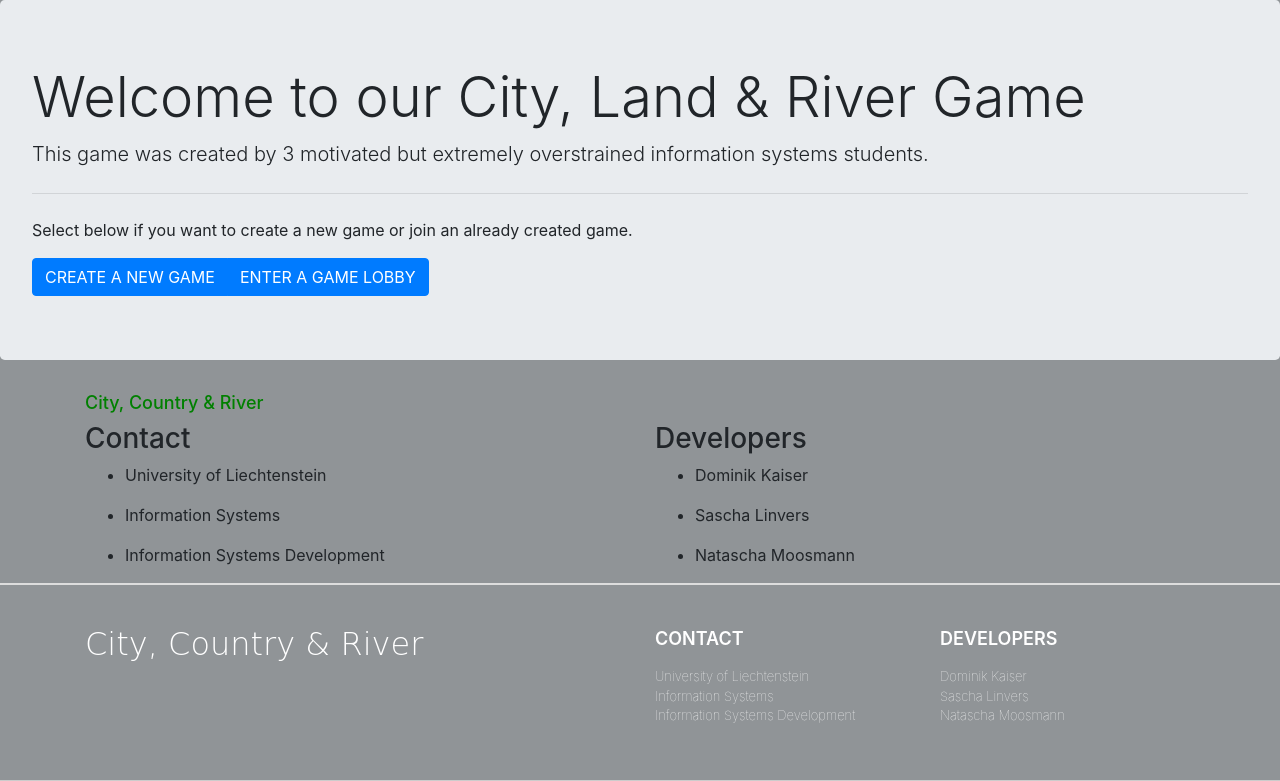
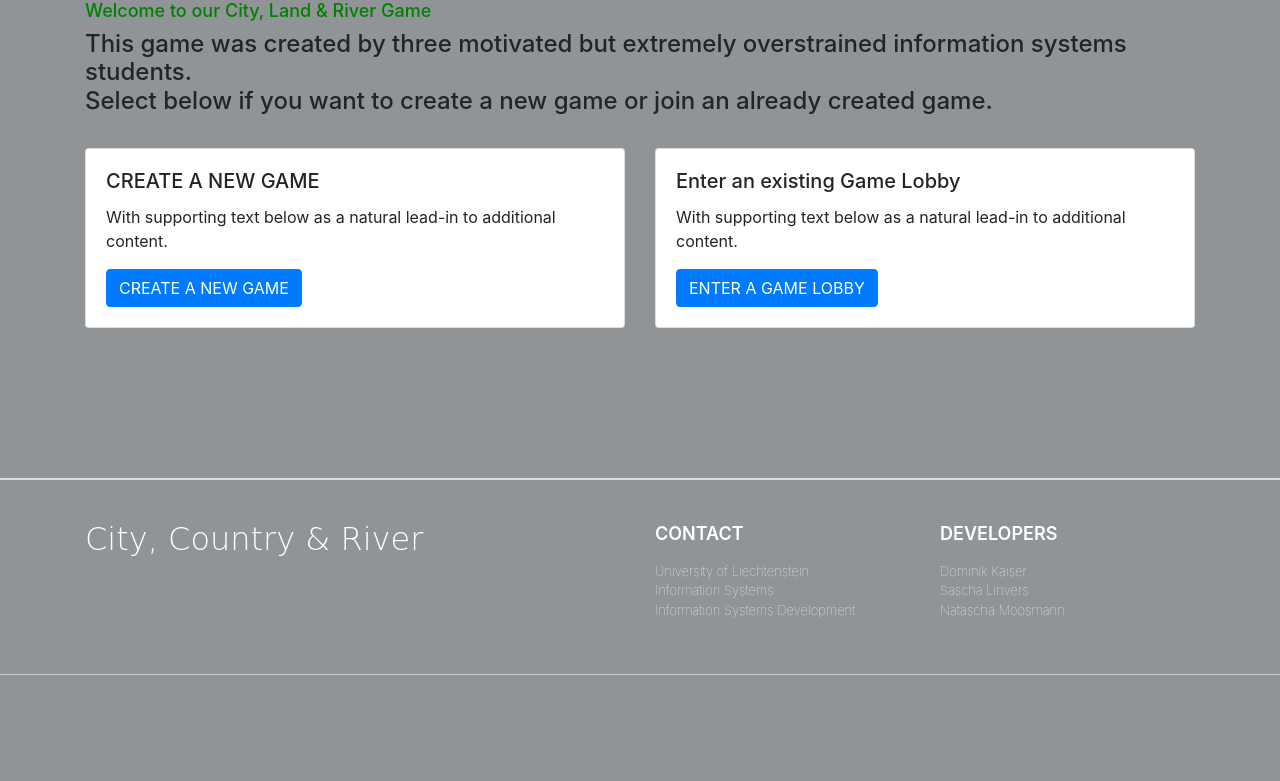
Before and after one commit to IS-D-Game/CLR, a Django app: page / in a window 1280 px wide. Shown: the part 68-849 px from the top of the page. After the commit the page ends 743 px from the top, so only its background shows below. Run offline with Django 3.2, Linux system fonts and the light colour scheme; some libraries are stand-ins or nearby versions.

Commit message:
bootstrap changes
css integration

```diff
--- a/stop/game/templates/game/base.html
+++ b/stop/game/templates/game/base.html
@@ -16,24 +16,50 @@
     <title>City, Country, River</title>
 
     <style>
+        /*GENEREL*/
         body {
-            background: #909497   ;
+            background: #909497;
         }
 
+        .Headertext{
+            color: green;
+            font-size: 18px;
+            margin-top: 50px;
+        }
+
+        .form{
+            color: red;
+            font-size: 18px;
+            margin-top: 10px;
+        }
+
+        /*STARTPAGE*/
         .startpage h1{
             color: green;
             font-size: 18px;
         }
 
+        /*LOBBY*/
+
+        /*SETTINGS*/
+
+        /*GAME*/
+
+        /*EVALUATION*/
+
+        /*LEADERBOARD*/
+
+        /*FOOTER*/
+
         .footer {
             height: auto;
             padding-bottom: 30px;
             position: relative;
-            height: auto;
             bottom: 0;
             width: 100%;
             border-bottom: 1px solid #CCCCCC;
             border-top: 2px solid #DDDDDD;
+            margin-top: 150px;
         }
 
         .footer h3 {
--- a/stop/game/templates/game/start_page.html
+++ b/stop/game/templates/game/start_page.html
@@ -3,48 +3,47 @@
 
 {% block content %}
 
-<div class="jumbotron">
-    <h1 class="display-4">Welcome to our City, Land & River Game</h1>
-    <p class="lead">This game was created by 3 motivated but extremely overstrained information systems students.</p>
-    <hr class="my-4">
-    <p>Select below if you want to create a new game or join an already created game.</p>
-    <div aria-label="Basic example" class="btn-group" role="group">
-        <a class="btn btn-primary" href="/settings/" role="button">CREATE A NEW GAME</a>
-        <a class="btn btn-primary" href="/player/" role="button">ENTER A GAME LOBBY</a>
+<div class="startpage">
+    <div class="container">
+        <div class="row">
+            <div class="col-lg-12 col-md-12 col-sm-12 col-xs-12">
+                <h1> Welcome to our City, Land & River Game </h1>
+            </div>
+        </div>
+        <div class="row">
+            <div class="col-lg-12 col-md-12 col-sm-12 col-xs-12">
+                <h4> This game was created by three motivated but extremely overstrained information systems students.
+                    <br>Select below if you want to create a new game or join an already created game.</h4>
+                <br>
+            </div>
+        </div>
     </div>
 </div>
 
 
-<div class="startpage">
-    <div class="container">
-        <div class="row">
-            <div class="col-lg-12 col-md-12 col-sm-12 col-xs-12">
-                <h1> City, Country & River </h1>
+<div class="container">
+    <div class="row">
+        <div class="col-sm-6">
+            <div class="card">
+                <div class="card-body">
+                    <h5 class="card-title">CREATE A NEW GAME</h5>
+                    <p class="card-text">With supporting text below as a natural lead-in to additional content.</p>
+                    <a class="btn btn-primary" href="/settings/" role="button">CREATE A NEW GAME</a>
+                </div>
             </div>
         </div>
-        <div class="row">
-            <div class="col-lg-6 col-sm-6 col-xs-6">
-                <h3> Contact </h3>
-                <ul>
-                    <li><p> University of Liechtenstein </p></li>
-                    <li><p> Information Systems </p></li>
-                    <li><p> Information Systems Development</p></li>
-                </ul>
+        <div class="col-sm-6">
+            <div class="card">
+                <div class="card-body">
+                    <h5 class="card-title">Enter an existing Game Lobby</h5>
+                    <p class="card-text">With supporting text below as a natural lead-in to additional content.</p>
+                    <a class="btn btn-primary" href="/player/" role="button">ENTER A GAME LOBBY</a>
+                </div>
             </div>
-            <div class="col-lg-6 col-sm-6 col-xs-6">
-                <h3> Developers </h3>
-                <ul>
-                    <li><p> Dominik Kaiser </p></li>
-                    <li><p> Sascha Linvers </p></li>
-                    <li><p> Natascha Moosmann </p></li>
-                </ul>
-            </div>
+        </div>
+    </div>
+</div>
 
-            <!--/.row-->
-        </div>
-        <!--/.container-->
-    </div>
-    <!--/.footer-->
+</div>
 
-
-    {% endblock %}
+{% endblock %}
```
Also changed, not shown: stop/game/templates/game/game_create.html (+13 -4 lines), stop/game/templates/game/player_create.html (+13 -6 lines).
